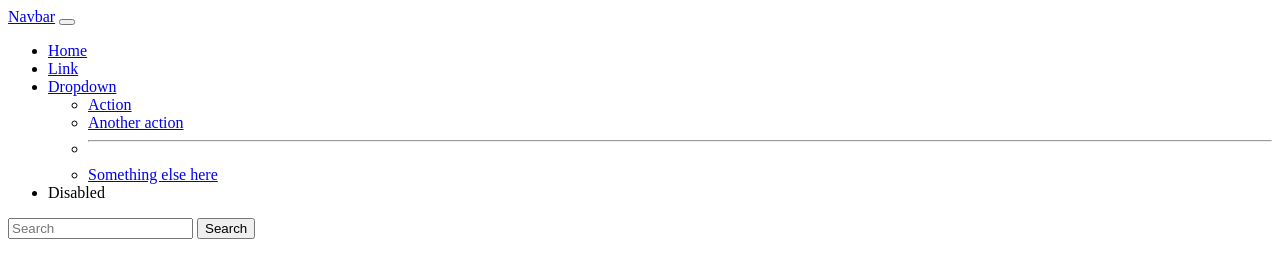
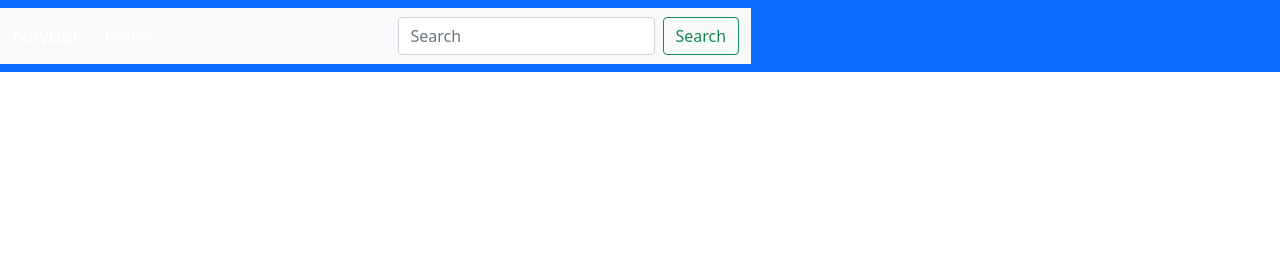
Before and after one commit to Lone-wolf-A/Lone-wolf-A.github.io, a plain HTML site: page adaptive.html in a window 1280 px wide. Drawn offline with nearby package versions, Linux system fonts and the light colour scheme.

Commit message:
Update adaptive.html

```diff
--- a/adaptive.html
+++ b/adaptive.html
@@ -5,6 +5,7 @@
     <meta http-equiv="X-UA-Compatible" content="IE=edge">
     <meta name="viewport" content="width=device-width, initial-scale=1.0">
     <title>Практика 2</title>
+    <link href="https://cdn.jsdelivr.net/npm/bootstrap@5.0.1/dist/css/bootstrap.min.css" rel="stylesheet" integrity="sha384-+0n0xVW2eSR5OomGNYDnhzAbDsOXxcvSN1TPprVMTNDbiYZCxYbOOl7+AMvyTG2x" crossorigin="anonymous">
 </head>
 <body>
 
@@ -49,6 +50,8 @@
           </nav>
       </nav>
 
+<script src="https://cdn.jsdelivr.net/npm/@popperjs/core@2.9.2/dist/umd/popper.min.js" integrity="sha384-IQsoLXl5PILFhosVNubq5LC7Qb9DXgDA9i+tQ8Zj3iwWAwPtgFTxbJ8NT4GN1R8p" crossorigin="anonymous"></script>
+    <script src="https://cdn.jsdelivr.net/npm/bootstrap@5.0.1/dist/js/bootstrap.min.js" integrity="sha384-Atwg2Pkwv9vp0ygtn1JAojH0nYbwNJLPhwyoVbhoPwBhjQPR5VtM2+xf0Uwh9KtT" crossorigin="anonymous"></script>
 
 
 </body>
```
